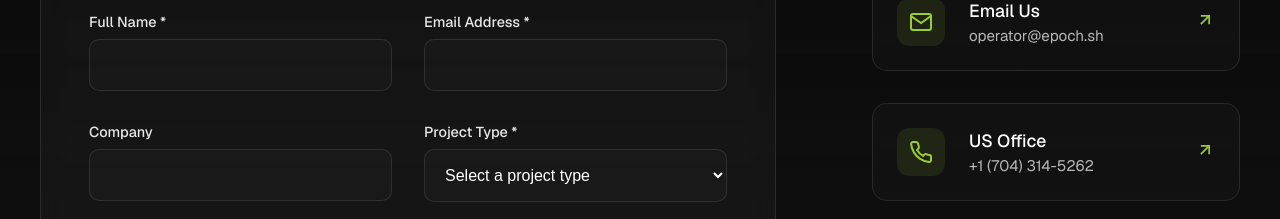
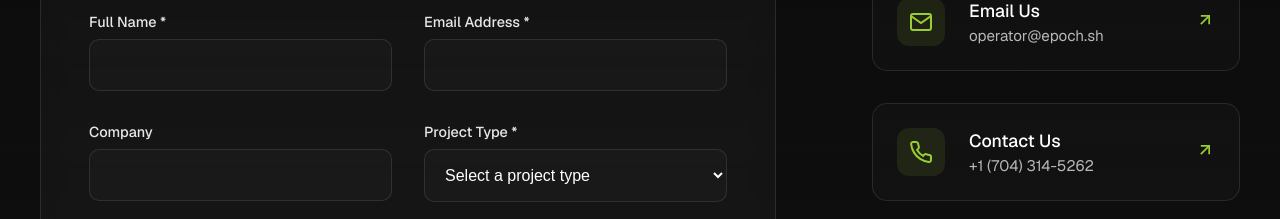
Before and after one commit to EPOCH-SOFTWARE/epoch, a Next.js app: page /contact in a window 1280 px wide. Shown: the part 980-1199 px from the top of the page. Built offline with nearby package versions, Linux system fonts and the light colour scheme.

Commit message:
[content] - minor content fixes

```diff
--- a/src/components/pages/contact/index.tsx
+++ b/src/components/pages/contact/index.tsx
@@ -148,7 +148,7 @@ export default function ContactPage() {
           <path d="M22 16.92v3a2 2 0 0 1-2.18 2 19.79 19.79 0 0 1-8.63-3.07 19.5 19.5 0 0 1-6-6 19.79 19.79 0 0 1-3.07-8.67A2 2 0 0 1 4.11 2h3a2 2 0 0 1 2 1.72 12.84 12.84 0 0 0 .7 2.81 2 2 0 0 1-.45 2.11L8.09 9.91a16 16 0 0 0 6 6l1.27-1.27a2 2 0 0 1 2.11-.45 12.84 12.84 0 0 0 2.81.7A2 2 0 0 1 22 16.92z" />
         </svg>
       ),
-      title: 'US Office',
+      title: 'Contact Us',
       detail: '+1 (704) 314-5262',
       action: 'tel:+17043145262'
     },
```
Also changed, not shown: 1 other file (tests, documents, lock files or other folders).
